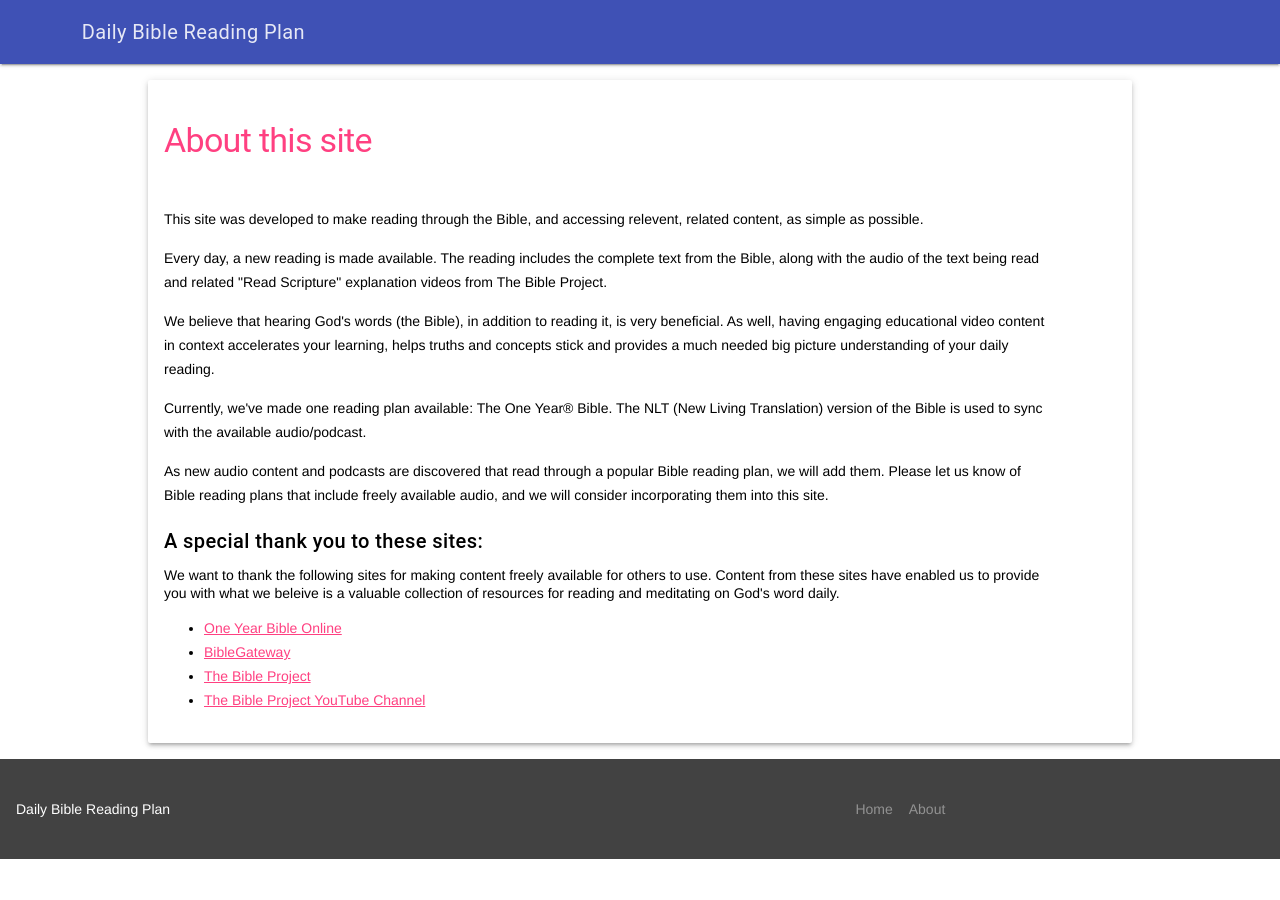
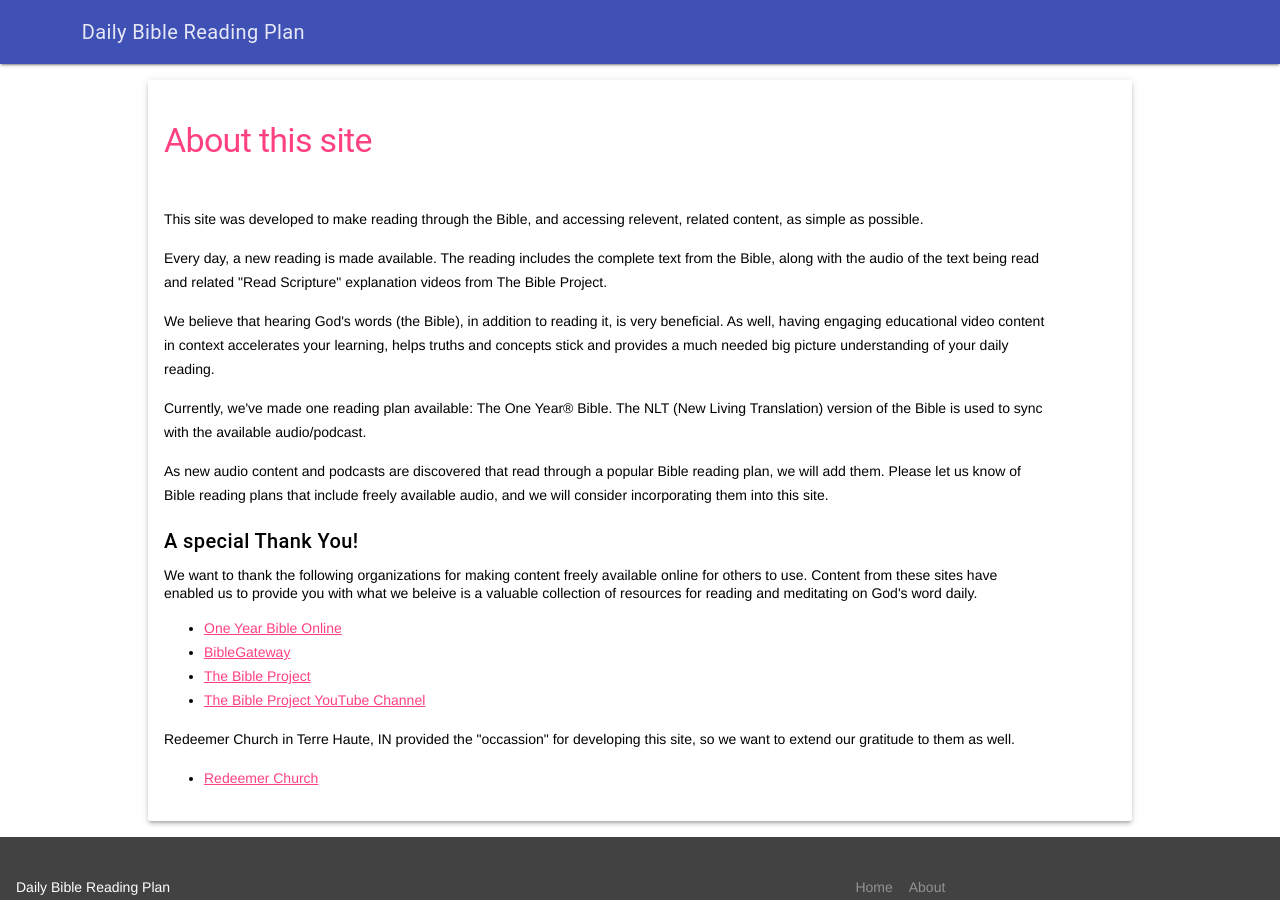
Before and after one commit to redeemerth/daily-bible-reading-plan, a Jekyll site: the page built from about.html, in a window 1280 px wide. Built offline with Jekyll 4.4.1, drawn with Linux system fonts in a browser that asks for light colours.

Commit message:
Updates to About

```diff
--- a/about.html
+++ b/about.html
@@ -24,8 +24,8 @@
                 As new audio content and podcasts are discovered that read through a popular Bible reading plan, we will add them. Please let us know of Bible reading plans that include freely available audio, and we will consider incorporating them into this site.
               </p>
               <p>
-                <h5>A special thank you to these sites:</h5>
-                We want to thank the following sites for making content freely available for others to use. Content from these sites have enabled us to provide you with what we beleive is a valuable collection of resources for reading and meditating on God's word daily.
+                <h5>A special Thank You!</h5>
+                We want to thank the following organizations for making content freely available online for others to use. Content from these sites have enabled us to provide you with what we beleive is a valuable collection of resources for reading and meditating on God's word daily.
                 <ul>
                   <li>
                     <a target="_blank" rel="noopener noreferrer" href="http://oneyearbibleonline.com/">One Year Bible Online</a>
@@ -41,6 +41,14 @@
                   </li>
                 </ul>
               </p>
+              <p>
+                Redeemer Church in Terre Haute, IN provided the "occassion" for developing this site, so we want to extend our gratitude to them as well.
+                <ul>
+                  <li>
+                      <a target="_blank" rel="noopener noreferrer" href="https://redeemerth.org/">Redeemer Church</a>
+                  </li>
+                </ul>
+              </p>
             </div>
           </div>
       </div>
```
